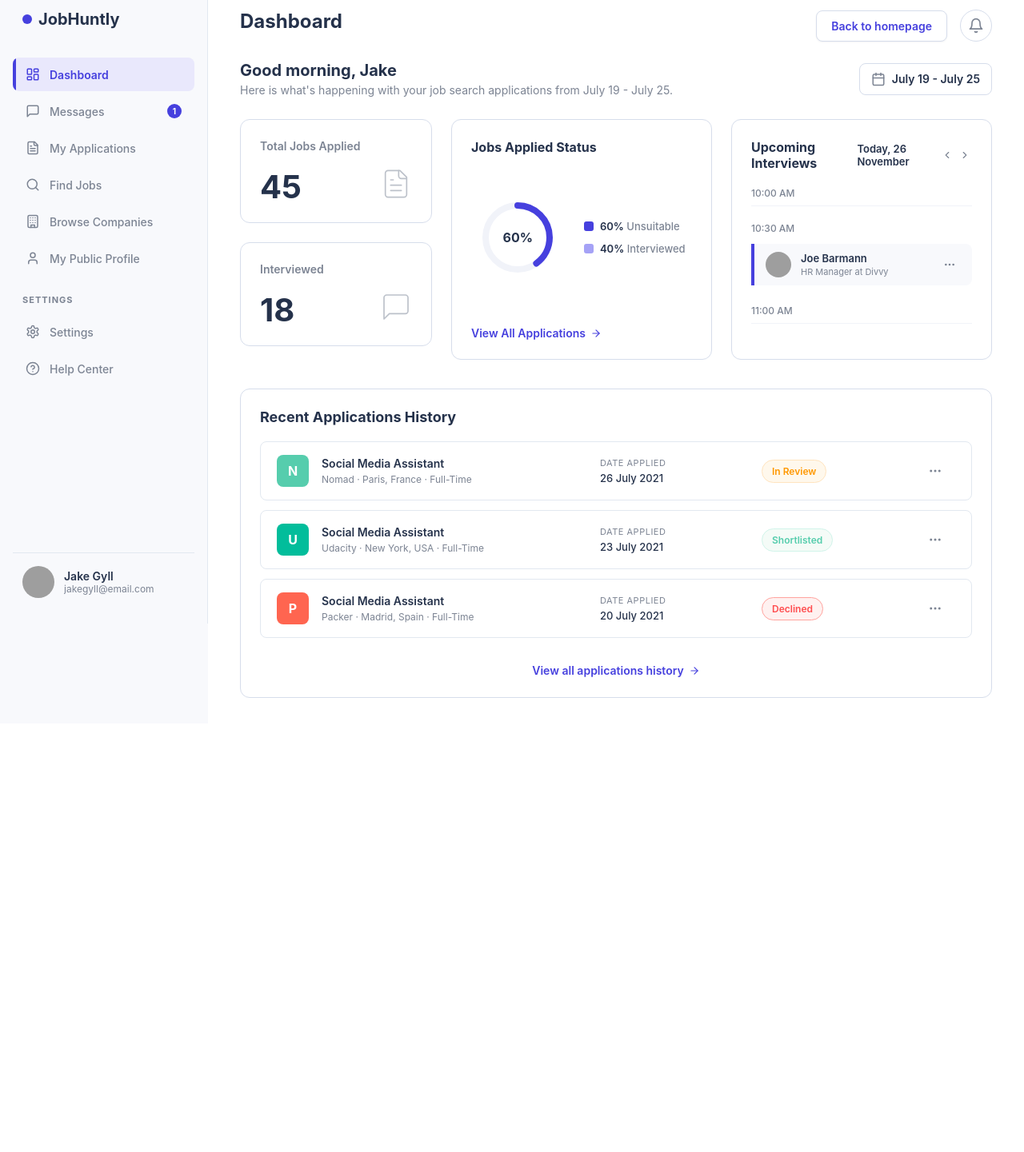
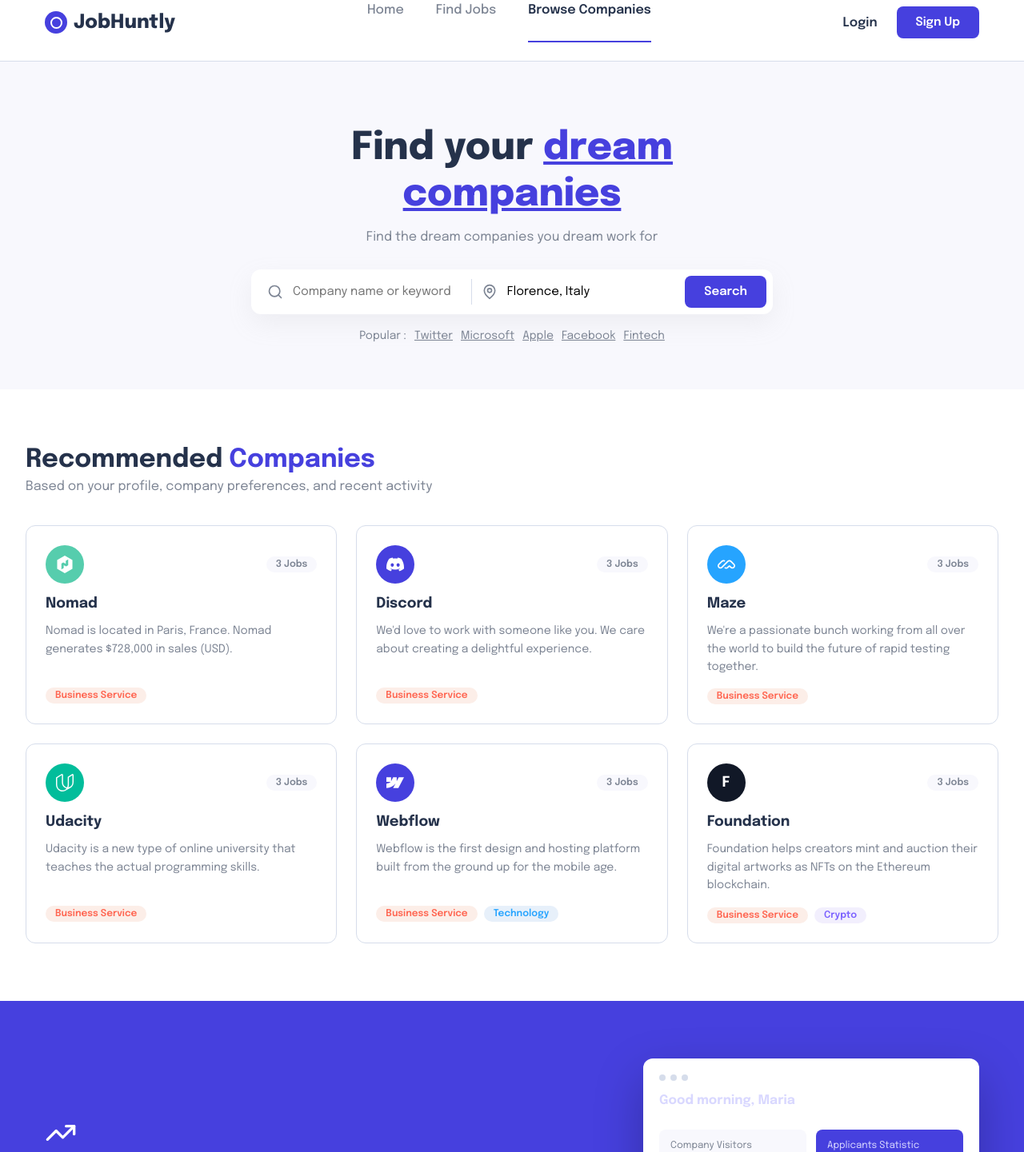
Before and after one commit to ezzabilal-tech/jobhuntly-react, a React (Create React App) app: page /companies in a window 1280 px wide. Shown: the part 20-1461 px from the top of the page at 80% size. Before the commit the page ends 925 px from the top, so only its background shows below. Built offline with nearby package versions, Linux system fonts and the light colour scheme; grey boxes are pictures that could not be loaded.

Commit message:
Fix: Restore BrowseCompanies component to fix redirect/display issue

```diff
--- a/src/pages/BrowseCompanies.jsx
+++ b/src/pages/BrowseCompanies.jsx
@@ -1,321 +1,200 @@
 import { useState } from 'react';
-import { Link, useNavigate } from 'react-router-dom';
-import {
-  Bell,
-  Calendar,
-  LayoutDashboard,
-  MessageSquare,
-  FileText,
-  Search,
-  Building,
-  User,
-  Settings,
-  HelpCircle,
-  ChevronLeft,
-  ChevronRight,
-  MoreHorizontal,
-  ArrowRight,
-} from 'lucide-react';
-import { useAuth } from '../context/AuthContext';
-import './Dashboard.css';
+import { useNavigate } from 'react-router-dom';
+import { Search, MapPin, TrendingUp } from 'lucide-react';
+import Navbar from '../components/Navbar';
+import Footer from '../components/Footer';
+import { companiesList } from '../data/companies';
+import '../styles/global.css';
+import './BrowseCompanies.css';
 
-export default function Dashboard() {
-  const { user, logout } = useAuth();
-  const navigate = useNavigate();
-  const [activeMenu, setActiveMenu] = useState('dashboard');
+const recommendedNames = ['Nomad', 'Discord', 'Maze', 'Udacity', 'Webflow', 'Foundation'];
+const moreNames = ['Pentagram', 'Wolff Olins', 'Clay', 'MediaMonks', 'Packer', 'Square', 'Divy'];
 
-  const handleLogout = () => {
-    logout();
-    navigate('/');
+// Map the items to maintain their specific order as defined in the names arrays
+const recommendedCompanies = recommendedNames
+  .map(name => companiesList.find(c => c.name.toLowerCase() === name.toLowerCase()))
+  .filter(Boolean);
+
+const moreCompanies = moreNames
+  .map(name => companiesList.find(c => c.name.toLowerCase() === name.toLowerCase()))
+  .filter(Boolean);
+
+const popularSearches = ['Twitter', 'Microsoft', 'Apple', 'Facebook', 'Fintech'];
+
+const tagClass = (tag) => {
+  if (tag === 'Technology') return 'pill pill-blue';
+  if (tag === 'Crypto') return 'pill pill-purple';
+  return 'pill pill-orange';
 };
 
-  // Default values based on Figma screenshot if user details are empty
-  const displayName = user?.name || 'Jake Gyll';
-  const displayEmail = user?.email || 'jakegyll@email.com';
-  const displayAvatar = user?.avatar || 'https://images.unsplash.com/photo-1534528741775-53994a69daeb?w=150&auto=format&fit=crop&q=80';
+export default function BrowseCompanies() {
+  const navigate = useNavigate();
+  const [query, setQuery] = useState('');
+  const [location, setLocation] = useState('Florence, Italy');
 
-  const menuItems = [
-    { key: 'dashboard', label: 'Dashboard', icon: LayoutDashboard, href: '/dashboard' },
-    { key: 'messages', label: 'Messages', icon: MessageSquare, badge: 1, href: '/messages' },
-    { key: 'applications', label: 'My Applications', icon: FileText, href: '/applications' },
-    { key: 'find-jobs', label: 'Find Jobs', icon: Search, href: '/jobs' },
-    { key: 'browse-companies', label: 'Browse Companies', icon: Building, href: '/companies' },
-    { key: 'profile', label: 'My Public Profile', icon: User, href: '/profile' },
-  ];
+  const handleSearch = () => {
+    navigate(`/companies/search?q=${encodeURIComponent(query)}&location=${encodeURIComponent(location)}`);
+  };
 
-  const settingItems = [
-    { key: 'settings', label: 'Settings', icon: Settings, href: '/settings' },
-    { key: 'help', label: 'Help Center', icon: HelpCircle, href: '/help' },
-  ];
-
-  const recentApplications = [
-    {
-      company: 'Nomad',
-      location: 'Paris, France',
-      jobTitle: 'Social Media Assistant',
-      jobType: 'Full-Time',
-      dateApplied: '26 July 2021',
-      status: 'In Review',
-      statusClass: 'status-pill--review',
-      color: '#56CDAD',
-      initial: 'N',
-    },
-    {
-      company: 'Udacity',
-      location: 'New York, USA',
-      jobTitle: 'Social Media Assistant',
-      jobType: 'Full-Time',
-      dateApplied: '23 July 2021',
-      status: 'Shortlisted',
-      statusClass: 'status-pill--shortlisted',
-      color: '#02BD9B',
-      initial: 'U',
-    },
-    {
-      company: 'Packer',
-      location: 'Madrid, Spain',
-      jobTitle: 'Social Media Assistant',
-      jobType: 'Full-Time',
-      dateApplied: '20 July 2021',
-      status: 'Declined',
-      statusClass: 'status-pill--declined',
-      color: '#FF6550',
-      initial: 'P',
-    },
-  ];
+  // Only companies with a matching entry in CompanyProfile.jsx's `companies`
+  // object will show a real profile page. Others fall back to "not found".
+  const goToProfile = (name) => {
+    navigate(`/companies/${name.toLowerCase()}`);
+  };
 
   return (
-    <div className="dashboard-page">
-      {/* Sidebar Navigation */}
-      <aside className="dashboard-sidebar">
-        <Link to="/" className="sidebar-logo">
-          <span className="sidebar-logo-dot" />
-          JobHuntly
-        </Link>
+    <>
+      <Navbar active="companies" />
 
-        <nav className="sidebar-menu">
-          {menuItems.map((item) => {
-            const Icon = item.icon;
-            return (
-              <Link
-                key={item.key}
-                to={item.href}
-                onClick={(e) => {
-                  if (item.href === '#') {
-                    e.preventDefault();
-                    setActiveMenu(item.key);
-                  }
-                }}
-                className={`sidebar-item ${activeMenu === item.key ? 'sidebar-item--active' : ''}`}
-              >
-                <div className="sidebar-item-left">
-                  <Icon size={18} />
-                  <span>{item.label}</span>
+      <section className="companies-hero">
+        <div className="container companies-hero__inner">
+          <h1>
+            Find your <span className="text-primary companies-hero__highlight">dream companies</span>
+          </h1>
+          <p className="companies-hero__subtitle">Find the dream companies you dream work for</p>
+
+          <div className="companies-hero__search">
+            <div className="companies-hero__search-field">
+              <Search size={20} className="companies-hero__search-icon" />
+              <input
+                type="text"
+                placeholder="Company name or keyword"
+                value={query}
+                onChange={(e) => setQuery(e.target.value)}
+                onKeyDown={(e) => e.key === 'Enter' && handleSearch()}
+              />
             </div>
-                {item.badge && <span className="sidebar-badge">{item.badge}</span>}
-              </Link>
-            );
-          })}
-
-          <div className="sidebar-section-title">Settings</div>
-
-          {settingItems.map((item) => {
-            const Icon = item.icon;
-            return (
-              <Link
-                key={item.key}
-                to={item.href}
-                onClick={(e) => {
-                  if (item.href === '#') {
-                    e.preventDefault();
-                    setActiveMenu(item.key);
-                  }
-                }}
-                className={`sidebar-item ${activeMenu === item.key ? 'sidebar-item--active' : ''}`}
-              >
-                <div className="sidebar-item-left">
-                  <Icon size={18} />
-                  <span>{item.label}</span>
+            <div className="companies-hero__search-divider" />
+            <div className="companies-hero__search-field">
+              <MapPin size={20} className="companies-hero__search-icon" />
+              <input
+                type="text"
+                value={location}
+                onChange={(e) => setLocation(e.target.value)}
+              />
             </div>
-              </Link>
-            );
-          })}
-        </nav>
-
-        {/* Sidebar Profile Card */}
-        <div className="sidebar-profile">
-          <img src={displayAvatar} alt={displayName} className="sidebar-profile-avatar" />
-          <div className="sidebar-profile-info">
-            <span className="sidebar-profile-name">{displayName}</span>
-            <span className="sidebar-profile-email" title={displayEmail}>{displayEmail}</span>
-          </div>
-        </div>
-      </aside>
-
-      {/* Main Content Dashboard */}
-      <main className="dashboard-main">
-        {/* Header */}
-        <header className="dashboard-header">
-          <div className="dashboard-header-left">
-            <h1>Dashboard</h1>
-          </div>
-          <div className="dashboard-header-right">
-            <Link to="/" className="btn-back-home">
-              Back to homepage
-            </Link>
-            <button className="btn-notification">
-              <Bell size={20} />
-            </button>
-          </div>
-        </header>
-
-        {/* Greeting Section */}
-        <div className="dashboard-greeting-row">
-          <div className="dashboard-greeting">
-            <h2>Good morning, {displayName.split(' ')[0]}</h2>
-            <p>Here is what's happening with your job search applications from July 19 - July 25.</p>
-          </div>
-          <button className="dashboard-datepicker">
-            <Calendar size={18} />
-            <span>July 19 - July 25</span>
+            <button className="btn btn-primary companies-hero__search-btn" onClick={handleSearch}>
+              Search
             </button>
           </div>
 
-        {/* Stats Grid */}
-        <div className="dashboard-grid">
-          {/* Metrics Card */}
-          <div className="dashboard-left-metrics">
-            <div className="metric-card">
-              <p className="metric-title">Total Jobs Applied</p>
-              <p className="metric-value">45</p>
-              <div className="metric-icon-wrapper">
-                <FileText size={40} strokeWidth={1} />
+          <div className="companies-hero__popular">
+            <span>Popular :</span>
+            {popularSearches.map((p) => (
+              <a
+                key={p}
+                href="#"
+                onClick={(e) => {
+                  e.preventDefault();
+                  setQuery(p);
+                  navigate(`/companies/search?q=${encodeURIComponent(p)}&location=${encodeURIComponent(location)}`);
+                }}
+              >
+                {p}
+              </a>
+            ))}
           </div>
         </div>
-            <div className="metric-card">
-              <p className="metric-title">Interviewed</p>
-              <p className="metric-value">18</p>
-              <div className="metric-icon-wrapper">
-                <MessageSquare size={40} strokeWidth={1} />
-              </div>
+      </section>
+
+      <section className="section container">
+        <div className="section__header">
+          <div>
+            <h2>Recommended <span className="text-primary">Companies</span></h2>
+            <p>Based on your profile, company preferences, and recent activity</p>
           </div>
         </div>
 
-          {/* Donut Chart Card */}
-          <div className="status-card">
-            <h3 className="status-card-header">Jobs Applied Status</h3>
-            <div className="status-card-content">
-              <div className="donut-chart-container">
-                <svg className="donut-chart" width="100" height="100">
-                  <circle className="donut-circle-bg" cx="50" cy="50" r="40" />
-                  <circle className="donut-circle-val" cx="50" cy="50" r="40" />
-                </svg>
-                <span className="donut-center-text">60%</span>
+        <div className="company-grid">
+          {recommendedCompanies.map((c) => (
+            <div
+              key={c.name}
+              className="company-card"
+              onClick={() => goToProfile(c.name)}
+              style={{ cursor: 'pointer' }}
+            >
+              <div className="company-card__top">
+                <div className="company-card__logo" style={{ background: c.color }}>
+                  {c.icon ? <c.icon size={22} color="#fff" /> : c.initial}
                 </div>
-              <div className="status-legend">
-                <div className="legend-item">
-                  <span className="legend-color legend-color--unsuitable" />
-                  <span><strong>60%</strong> Unsuitable</span>
+                <span className="pill pill-gray">{c.jobs} Jobs</span>
               </div>
-                <div className="legend-item">
-                  <span className="legend-color legend-color--interviewed" />
-                  <span><strong>40%</strong> Interviewed</span>
+              <h3>{c.name}</h3>
+              <p className="company-card__desc">{c.description}</p>
+              <div className="company-card__tags">
+                {c.tags.map((t) => (
+                  <span key={t} className={tagClass(t)}>{t}</span>
+                ))}
               </div>
             </div>
+          ))}
         </div>
-            <a href="#" className="card-footer-link" onClick={(e) => e.preventDefault()}>
-              View All Applications <ArrowRight size={14} />
-            </a>
+      </section>
+
+      <section className="cta">
+        <div className="container cta__inner">
+          <div className="cta__text">
+            <TrendingUp size={40} />
+            <h2>Start posting jobs today</h2>
+            <p>Start posting jobs for only $10.</p>
+            <a href="/signup" className="btn btn-white">Sign Up For Free</a>
           </div>
 
-          {/* Upcoming Interviews Card */}
-          <div className="interviews-card">
-            <div className="interviews-card-header">
-              <h3>Upcoming Interviews</h3>
-              <div className="interviews-datepicker">
-                <span>Today, 26 November</span>
-                <div style={{ display: 'flex', gap: '4px' }}>
-                  <button className="interviews-nav-btn"><ChevronLeft size={14} /></button>
-                  <button className="interviews-nav-btn"><ChevronRight size={14} /></button>
+          <div className="cta__preview" aria-hidden="true">
+            <div className="cta__preview-card">
+              <div className="cta__preview-topbar">
+                <span className="cta__preview-dot" />
+                <span className="cta__preview-dot" />
+                <span className="cta__preview-dot" />
+              </div>
+              <p className="cta__preview-greeting">Good morning, Maria</p>
+              <div className="cta__preview-row">
+                <div className="cta__preview-stat">
+                  <span className="cta__preview-stat-label">Company Visitors</span>
+                  <span className="cta__preview-stat-value">21,457</span>
+                  <div className="cta__preview-bars">
+                    {[40, 65, 30, 80, 55, 90, 45].map((h, i) => (
+                      <span key={i} style={{ height: `${h}%` }} />
+                    ))}
                   </div>
                 </div>
-            </div>
-            <div className="timeline-container">
-              <div className="timeline-slot">
-                <div className="timeline-time">10:00 AM</div>
-                <div className="timeline-line" />
-              </div>
-              <div className="timeline-slot">
-                <div className="timeline-time">10:30 AM</div>
-                <div className="interview-slot-card">
-                  <div className="interview-card-left">
-                    <img
-                      src="https://images.unsplash.com/photo-1507003211169-0a1dd7228f2d?w=100&auto=format&fit=crop&q=80"
-                      alt="Joe Barmann"
-                      className="interview-avatar"
-                    />
-                    <div className="interview-details">
-                      <h4>Joe Barmann</h4>
-                      <p>HR Manager at Divvy</p>
+                <div className="cta__preview-stat cta__preview-stat--dark">
+                  <span className="cta__preview-stat-label">Applicants Statistic</span>
+                  <span className="cta__preview-stat-value">58</span>
+                  <span className="cta__preview-stat-sub">Applicants</span>
                 </div>
               </div>
-                  <button className="btn-row-action" onClick={(e) => e.preventDefault()}>
-                    <MoreHorizontal size={16} />
-                  </button>
-                </div>
-              </div>
-              <div className="timeline-slot">
-                <div className="timeline-time">11:00 AM</div>
-                <div className="timeline-line" />
+              <p className="cta__preview-subheading">Recent Applicants</p>
+              <div className="cta__preview-list">
+                <div className="cta__preview-list-item" />
+                <div className="cta__preview-list-item" />
+                <div className="cta__preview-list-item" />
               </div>
             </div>
           </div>
         </div>
+      </section>
 
-        {/* Recent Applications Section */}
-        <section className="applications-section">
-          <div className="applications-section-header">
-            <h3>Recent Applications History</h3>
+      <section className="section container">
+        <div className="more-companies-grid">
+          {moreCompanies.map((c) => (
+            <div
+              key={c.name}
+              className="mini-company-card"
+              onClick={() => goToProfile(c.name)}
+              style={{ cursor: 'pointer' }}
+            >
+              <div className="mini-company-card__logo" style={{ background: c.color }}>
+                {c.icon ? <c.icon size={20} color="#fff" /> : <span>{c.initial}</span>}
               </div>
-
-          <div className="applications-list">
-            {recentApplications.map((app, i) => (
-              <div key={i} className="application-row">
-                <div className="app-company-info">
-                  <div className="app-company-logo" style={{ backgroundColor: app.color }}>
-                    {app.initial}
-                  </div>
-                  <div className="app-job-details">
-                    <h4>{app.jobTitle}</h4>
-                    <p>{app.company} &middot; {app.location} &middot; {app.jobType}</p>
-                  </div>
-                </div>
-
-                <div className="app-date-info">
-                  <span className="app-date-label">Date Applied</span>
-                  <span className="app-date-val">{app.dateApplied}</span>
-                </div>
-
-                <div className="app-status">
-                  <span className={`status-pill ${app.statusClass}`}>{app.status}</span>
-                </div>
-
-                <div>
-                  <button className="btn-row-action">
-                    <MoreHorizontal size={18} />
-                  </button>
-                </div>
+              <h4>{c.name}</h4>
+              <p>3 Jobs</p>
             </div>
           ))}
         </div>
+      </section>
 
-          <div className="applications-footer">
-            <a href="#" className="card-footer-link" onClick={(e) => e.preventDefault()}>
-              View all applications history <ArrowRight size={14} />
-            </a>
-          </div>
-        </section>
-      </main>
-    </div>
+      <Footer />
+    </>
   );
 }
```
Lines whose indentation alone changed are shown as unchanged.
